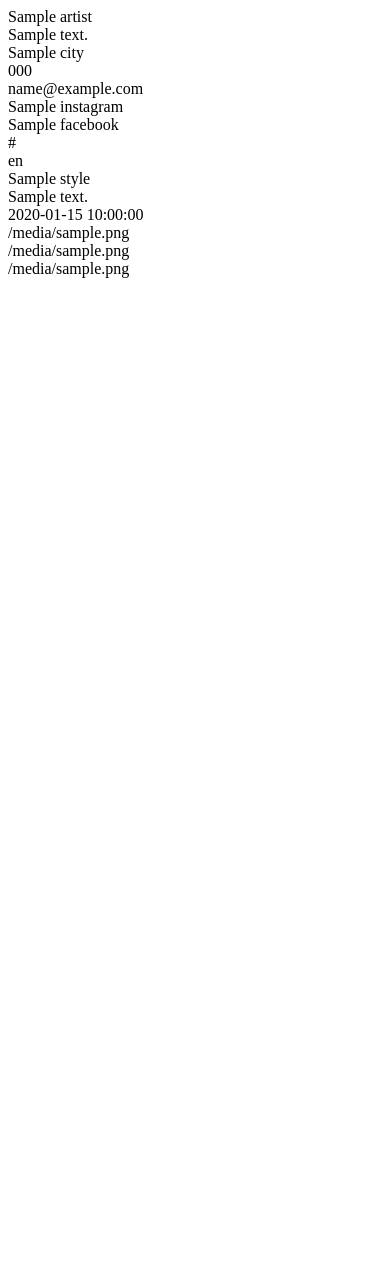
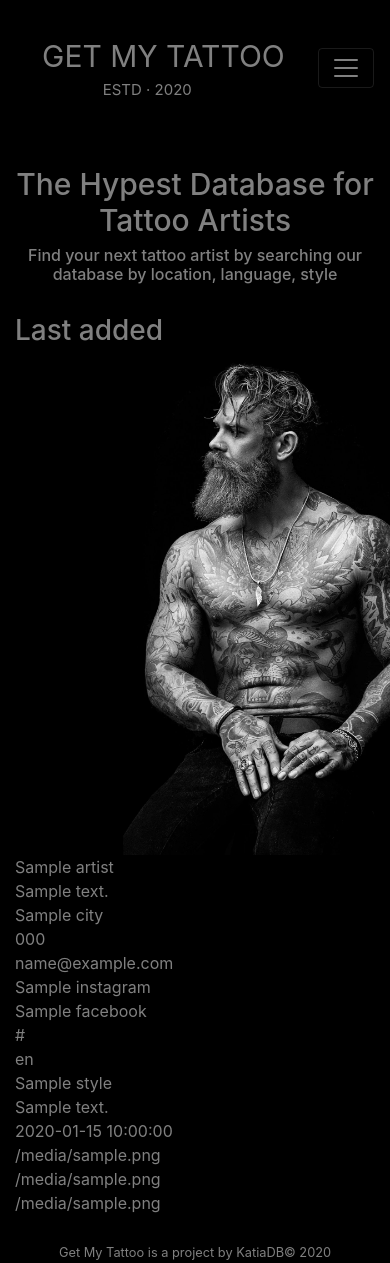
Before and after one commit to Code-Institute-Submissions/getMyTattoo, a Flask app: page / in a window 390 px wide; the page is wider, and only the part inside the window is pictured. Before the commit the page ends 278 px from the top of that part, so only its background shows below. Run offline with Flask 2, Linux system fonts and the light colour scheme; a database or web service that is not in the repository returns one stand-in record (values such as "Sample title"); some libraries are stand-ins or nearby versions.

Commit message:
Added navbar, main and footer to base.html

```diff
--- /dev/null
+++ b/static/css/style.css
@@ -0,0 +1,60 @@
+/* Colours */
+body{
+    background-color: black;
+    color: gray;
+}
+
+.bg-black {
+    background-color: black;
+}
+
+a.navbar-brand.logo, a.nav-link {
+    color: gray;
+}
+
+/* Typography */
+main div h1.center{
+    font-size: 30px;
+}
+
+main div h2.center{
+    font-size: 16px;
+}
+
+/* Placing */
+
+.center{
+    text-align: center;
+}
+
+.introduction{
+    margin-top: 30px;
+    margin-bottom: 30px;
+}
+
+/* Navbar */
+.logo {
+    text-transform: uppercase;
+    margin: 16px;
+    padding: 10px;
+    font-size: 30px;
+}
+
+.logo span{
+    font-size: 15px;
+    float: left;
+    margin-left: 25%;
+}
+
+.navbar-collapse{
+    margin-left: 70px;
+}
+
+.nav-item{
+    margin: 20px;
+}
+
+/* Show artists */
+.background-image{
+    max-height: 500px;
+}
--- a/templates/artists.html
+++ b/templates/artists.html
@@ -1,5 +1,19 @@
 {% extends "base.html" %}
 {% block content %}
+<div class="row">
+	<div class="col-sm-12">
+		<h3>Last added</h3>
+	</div>
+</div>
+<div class="row">
+	<div class="col-sm-12 col-md-6 col-lg-8">
+	</div>
+	<div class="col-sm-12 col-md-6 col-lg-4">
+		<img src="{{ url_for('static', filename='images/background.jpg') }}" class="background-image" alt="background image, bearded man with tattoos">
+</div>
+	</div>
+
+
     {% for artist in artists %}
         {{ artist.artist_name }}<br>
         {{ artist.address }}<br>
--- a/templates/base.html
+++ b/templates/base.html
@@ -4,9 +4,59 @@
     <meta charset="UTF-8">
     <meta name="viewport" content="width=device-width, initial-scale=1.0">
     <title>Get My Tattoo</title>
+    <link rel="stylesheet" href="https://cdn.jsdelivr.net/npm/bootstrap@4.5.3/dist/css/bootstrap.min.css" integrity="sha384-TX8t27EcRE3e/ihU7zmQxVncDAy5uIKz4rEkgIXeMed4M0jlfIDPvg6uqKI2xXr2" crossorigin="anonymous">
+    <link rel="stylesheet" href="{{ url_for('static', filename='css/style.css') }}" type="text/css">
+    {% block styles %}
+    {% endblock %}
 </head>
 <body>
+<!--Navbar with dropdown menu-->
+<nav class="navbar navbar-expand-lg sticky-top navbar-dark bg-black">
+  <a class="navbar-brand logo" href="#">Get My tattoo<br>
+  <span>estd &middot; 2020</span>
+  </a>
+  <button class="navbar-toggler" type="button" data-toggle="collapse" data-target="#navbarNavDropdown" aria-controls="navbarNavDropdown" aria-expanded="false" aria-label="Toggle navigation">
+    <span class="navbar-toggler-icon"></span>
+  </button>
+  <div class="collapse navbar-collapse" id="navbarNavDropdown">
+    <ul class="navbar-nav">
+      <li class="nav-item active">
+        <a class="nav-link" href="#">Home <span class="sr-only">(current)</span></a>
+      </li>
+      <li class="nav-item dropdown">
+        <a class="nav-link dropdown-toggle" href="#" id="navbarDropdownMenuLink" role="button" data-toggle="dropdown" aria-haspopup="true" aria-expanded="false">
+          Are you an artist?
+        </a>
+        <div class="dropdown-menu" aria-labelledby="navbarDropdownMenuLink">
+          <a class="dropdown-item" href="#">Register</a>
+          <a class="dropdown-item" href="#">Log In</a>
+          <a class="dropdown-item" href="#">Log Out</a>
+        </div>
+      </li>
+    </ul>
+    <form class="form-inline ml-auto p-2">
+      <input class="form-control mr-sm-2" type="search" placeholder="Search">
+      <button class="btn btn-outline-light my-2 my-sm-0" type="submit">Search</button>
+    </form>
+  </div>
+</nav>
+
+<main>
+<div class="container introduction">
+<h1 class="center">The Hypest Database for Tattoo Artists</h1>
+<h2 class="center">Find your next tattoo artist by searching our database by location, language, style</h2>
+</div>
+<div class="container">
     {% block content %}
     {% endblock %}
+</div>
+</main>
+
+<footer class="bg-black center">
+<small>Get My Tattoo is a project by KatiaDB&copy; 2020</small>
+</footer>
+<script src="https://code.jquery.com/jquery-3.5.1.slim.min.js" integrity="sha384-DfXdz2htPH0lsSSs5nCTpuj/zy4C+OGpamoFVy38MVBnE+IbbVYUew+OrCXaRkfj" crossorigin="anonymous"></script>
+<script src="https://cdn.jsdelivr.net/npm/popper.js@1.16.1/dist/umd/popper.min.js" integrity="sha384-9/reFTGAW83EW2RDu2S0VKaIzap3H66lZH81PoYlFhbGU+6BZp6G7niu735Sk7lN" crossorigin="anonymous"></script>
+<script src="https://cdn.jsdelivr.net/npm/bootstrap@4.5.3/dist/js/bootstrap.min.js" integrity="sha384-w1Q4orYjBQndcko6MimVbzY0tgp4pWB4lZ7lr30WKz0vr/aWKhXdBNmNb5D92v7s" crossorigin="anonymous"></script>
 </body>
 </html>
```
Also changed, not shown: static/images/background.jpg (added).
